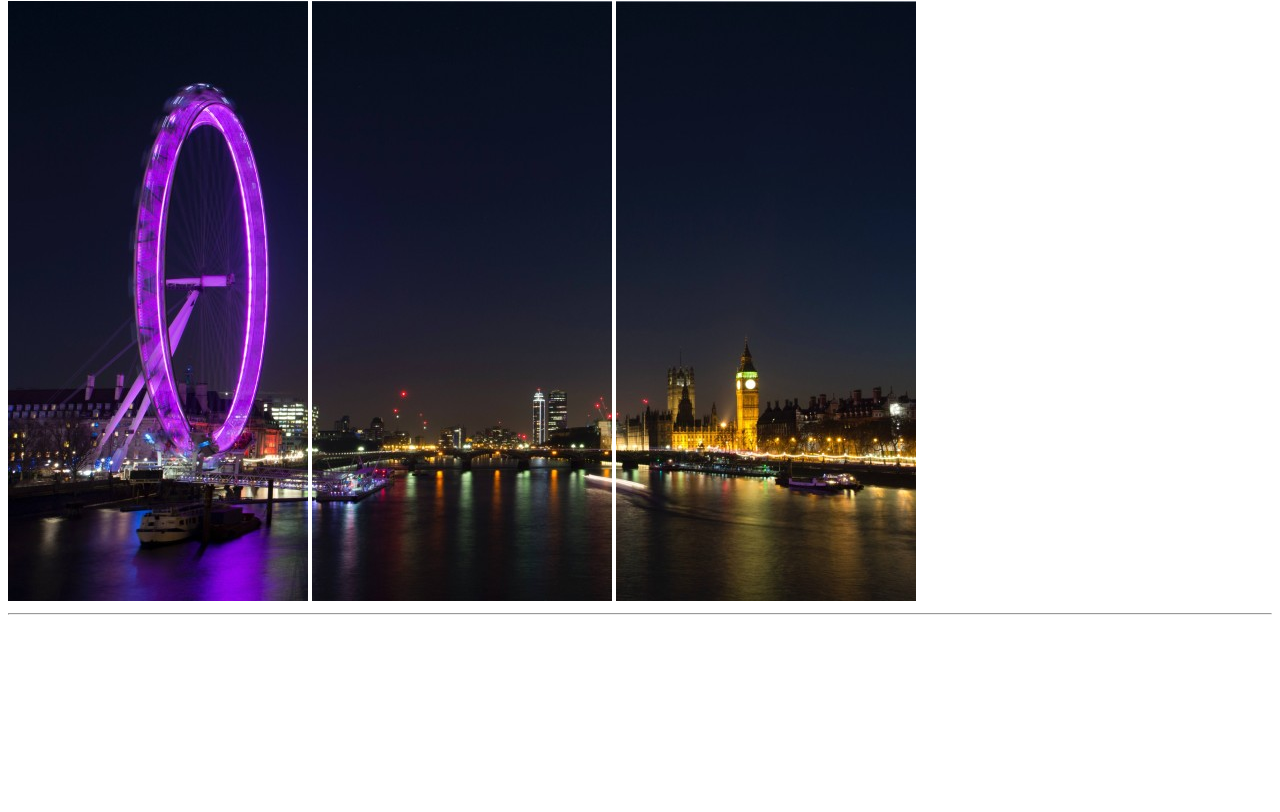
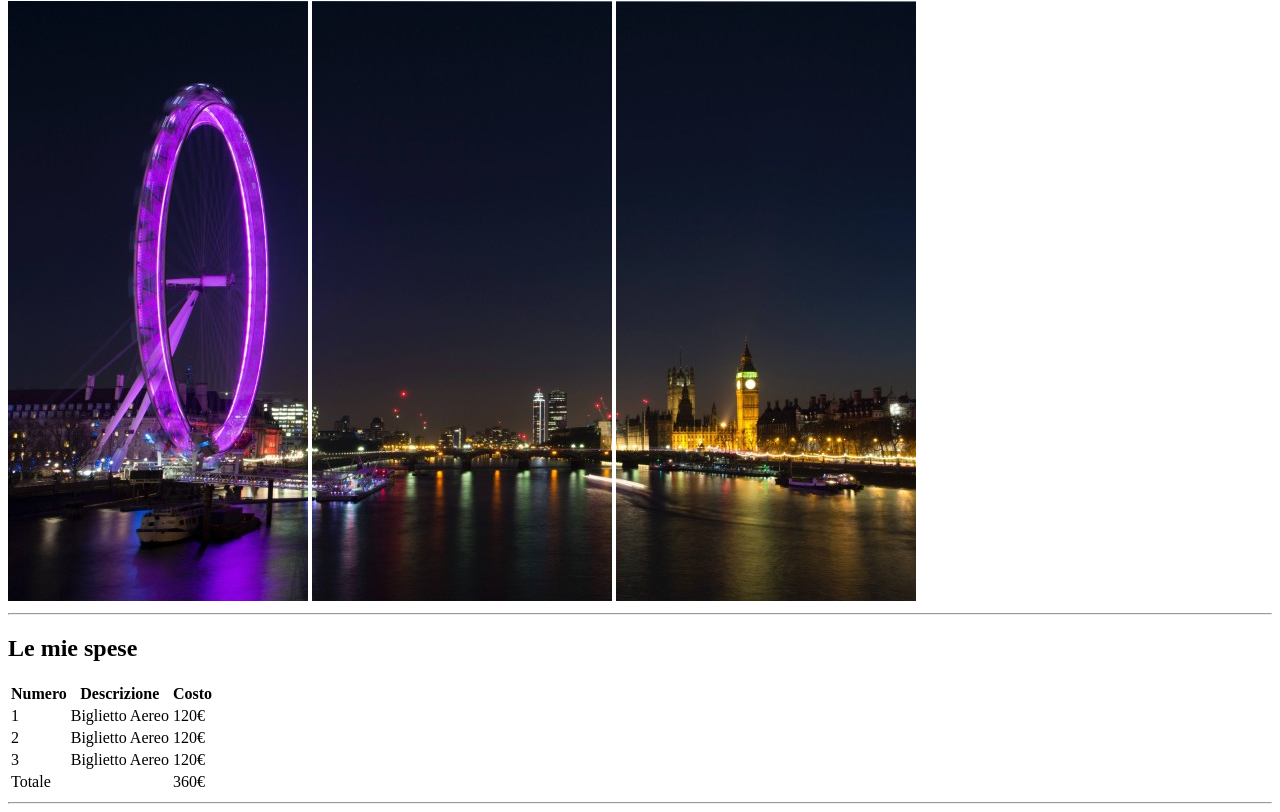
Before and after one commit to umbertofaenza/html-london-trip, a plain HTML site: page index.html in a window 1280 px wide. Shown: the part 79-891 px from the top of the page. Before the commit the page ends 800 px from the top, so only its background shows below. Drawn offline with Linux system fonts and the light colour scheme.

Commit message:
Added "Le mie spese"

```diff
--- a/index.html
+++ b/index.html
@@ -13,5 +13,45 @@
         <img src="img/landscape-3.jpg" alt="London landscape">
         <hr>
     </header>
+
+    <main>
+        <!-- Spese -->
+        <section>
+            <h2>Le mie spese</h2>
+            <table>
+                <thead>
+                    <th>Numero</th>
+                    <th>Descrizione</th>
+                    <th>Costo</th>
+                </thead>
+
+                <tbody>
+                    <tr>
+                        <td>1</td>
+                        <td>Biglietto Aereo</td>
+                        <td>120&#x20AC</td>
+                    </tr>
+                    <tr>
+                        <td>2</td>
+                        <td>Biglietto Aereo</td>
+                        <td>120&#x20AC</td>
+                    </tr>
+                    <tr>
+                        <td>3</td>
+                        <td>Biglietto Aereo</td>
+                        <td>120&#x20AC</td>
+                    </tr>
+                </tbody>
+
+                <tfoot>
+                    <tr>
+                        <td colspan="2">Totale</td>
+                        <td>360&#x20AC</td>
+                    </tr>
+                </tfoot>
+            </table>
+            <hr>
+        </section>
+    </main>
 </body>
 </html>
```
